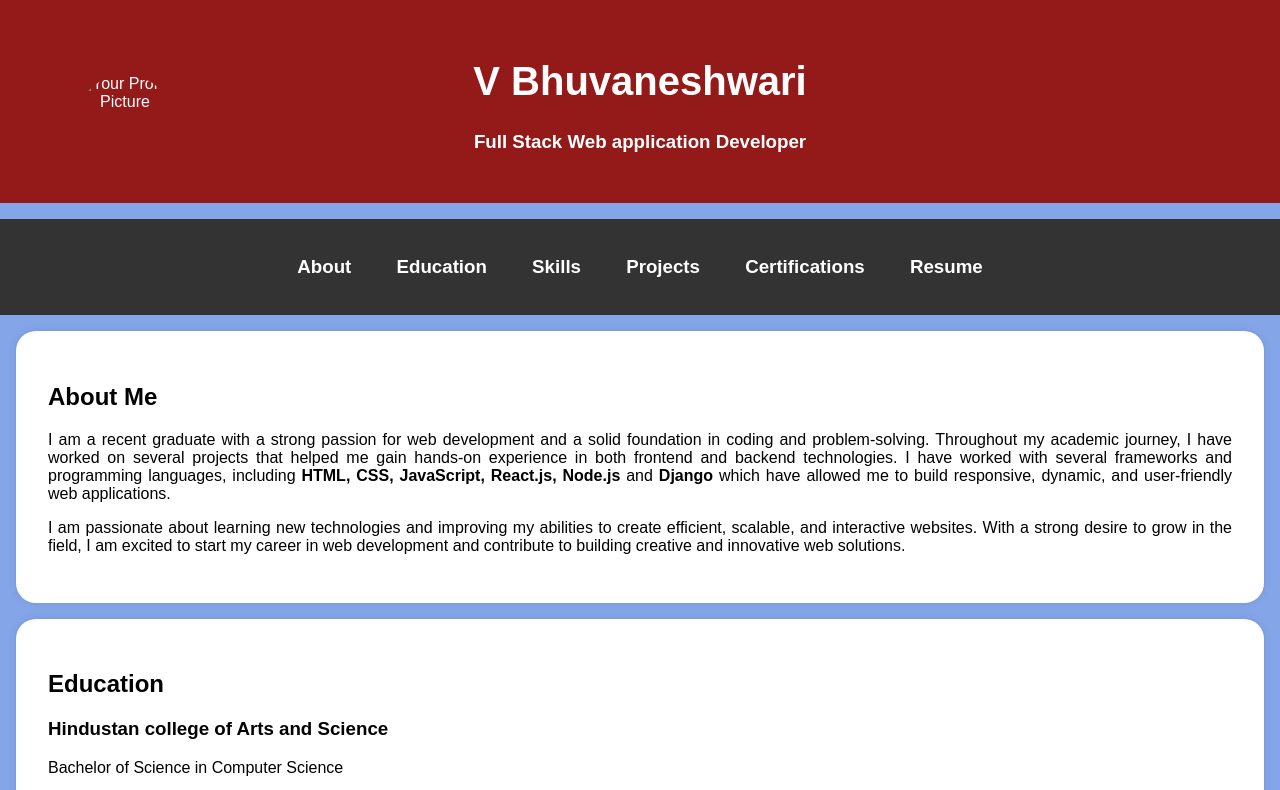
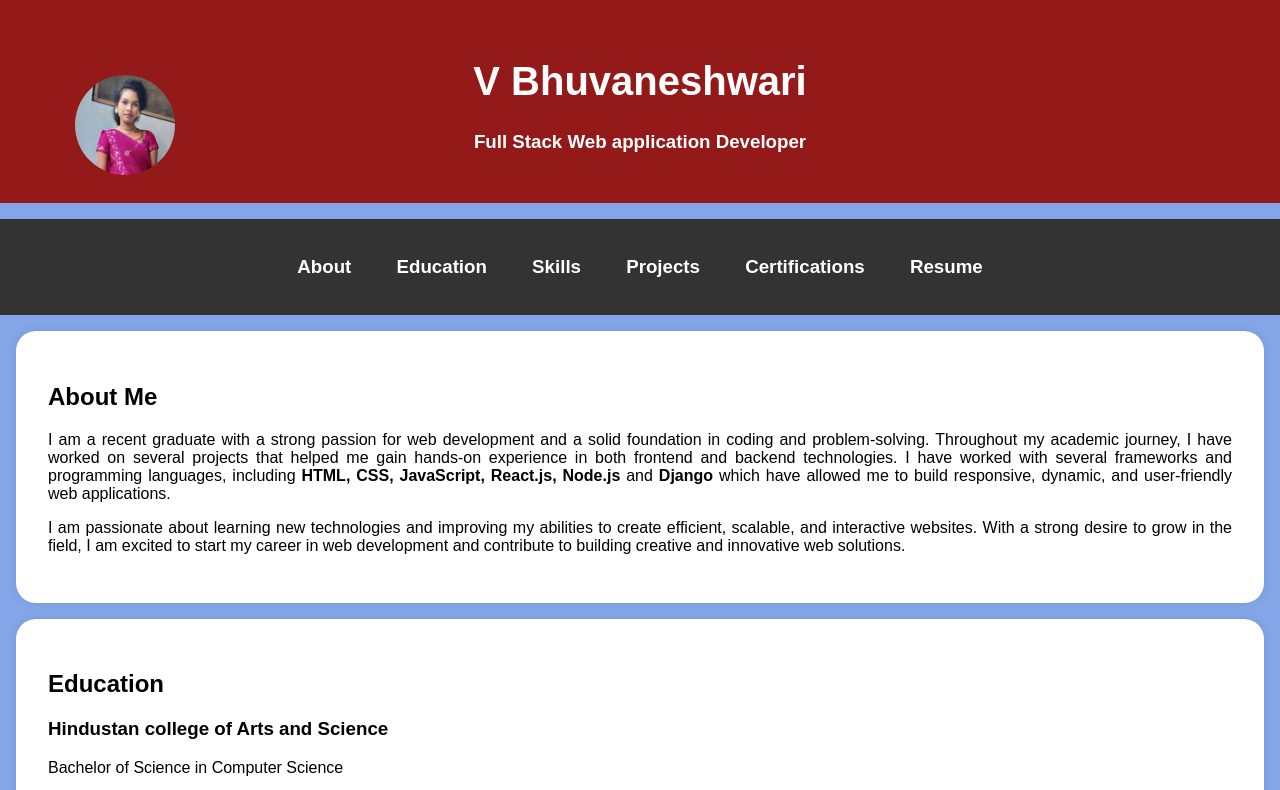
Before and after one commit to bhuvanavenu-ops/Bhuvana-.-portfolio-, a plain HTML site: page index.html in a window 1280 px wide. Shown: the top 790 px of the page. Drawn offline with Linux system fonts and the light colour scheme.

Commit message:
Update index.html

```diff
--- a/index.html
+++ b/index.html
@@ -96,7 +96,7 @@
     <header>
         <div class="header-content">
             <!-- Add your profile picture here -->
-            <img src="profilephoto.jpg" alt="Your Profile Picture" class="profile-picture">
+            <img src="IMG-20250325-WA0001.jpg" alt="Your Profile Picture" class="profile-picture">
             <h1> V Bhuvaneshwari  </h1>
             <h3><b>Full Stack Web application  Developer</b></h3>
         </div>
```
